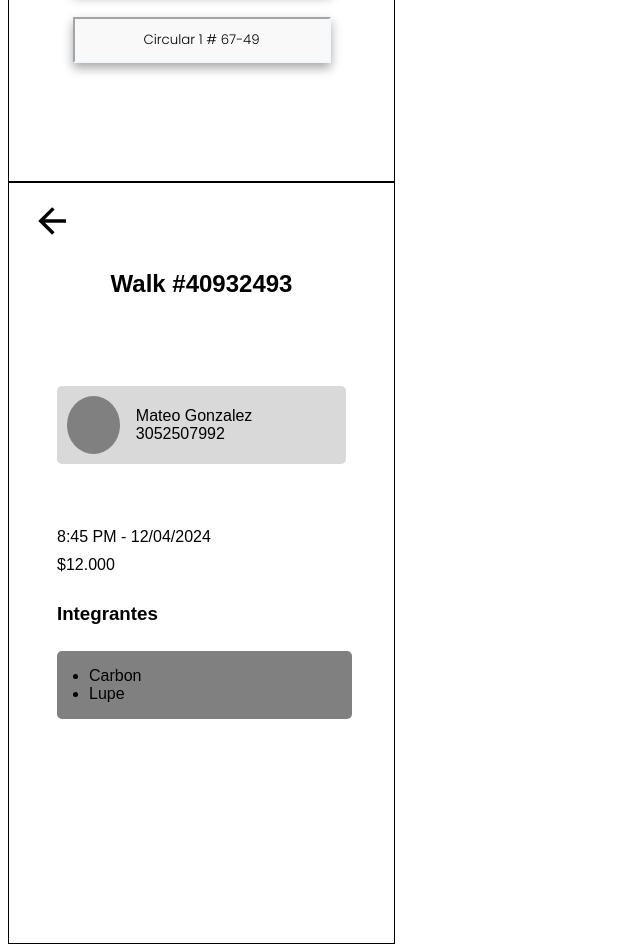
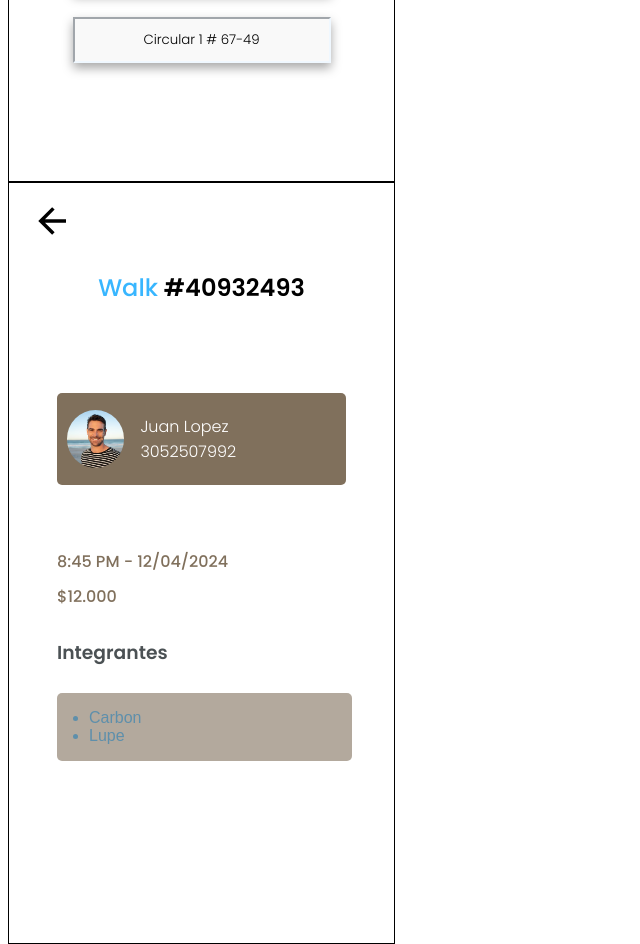
Before and after one commit to Joseale58/Walkies, a website built with Parcel: page dev/index.html in a window 1280 px wide. Shown: the part 5160-6104 px from the top of the page, without its empty margins (0-640 px from the left). Built offline with nearby package versions, Linux system fonts and the light colour scheme.

Commit message:
added css for vista8

```diff
--- a/dev/css/vista8.scss
+++ b/dev/css/vista8.scss
@@ -1,3 +1,7 @@
+/* Vista confirmación */
+@import './colors.scss';
+@import './fonts.scss';
+
 #seccion_8 {
     display: flex;
     flex-direction: column;
@@ -13,7 +17,11 @@
 
     .confirmation {
       font-size: 24px;
-      font-weight: 600;
+      font-family: Poppins-SemiBold;
+      margin-left: -3rem;
+      span {
+        color: $primary;
+      }
     }
 
     span, h3, ul {
@@ -21,19 +29,36 @@
       margin-left: 3rem;
       margin-bottom: 10px;
     }
+
+    h3 {
+      font-family: Poppins-SemiBold;
+      color: $dark-gray;
+    }
+
+    span {
+      color: $brown;
+      font-family: Poppins-medium;
+    }
+    li {
+      opacity: 1;
+    }
+
     ul {
-      background-color: gray;
+      background-color: rgba($brown, 0.6);
       width: 60%;
+      color: $dark-blue;
       border-radius: 5px;
       padding: 1rem 2rem;
     }
 
     .usercard {
+      font-family: Poppins-Light;
       display: flex;
-      background-color: #D9D9D9;
+      background-color: $brown;
       border-radius: 5px;
       width: 70%;
       padding: 5px 10px;
+      color: white;
       margin: 4rem 0;
       align-items: center;
       p {
@@ -44,7 +69,9 @@
           width: 58px;
           height: 58px;
           border-radius: 100%;
-          background-color: gray;
+          background-image: url("../img/paseador.avif");
+          background-position: center;
+          background-size: cover;
           margin-right: 1rem;
       }
     }
--- a/dev/index.html
+++ b/dev/index.html
@@ -222,10 +222,10 @@
     </section>
     <section class="seccion" id="seccion_8">
         <button class="backbtn"><img src="./img/arrow.svg" alt=""></button>
-        <p class="confirmation">Walk #40932493</p>
+        <p class="confirmation"><span>Walk</span> #40932493</p>
         <div class="usercard">
             <div class="userphoto"></div>
-            <p>Mateo Gonzalez &nbsp; 3052507992</p>
+            <p>Juan Lopez &nbsp; 3052507992</p>
         </div>
         <span>8:45 PM - 12/04/2024</span>
         <span>$12.000</span>
```
